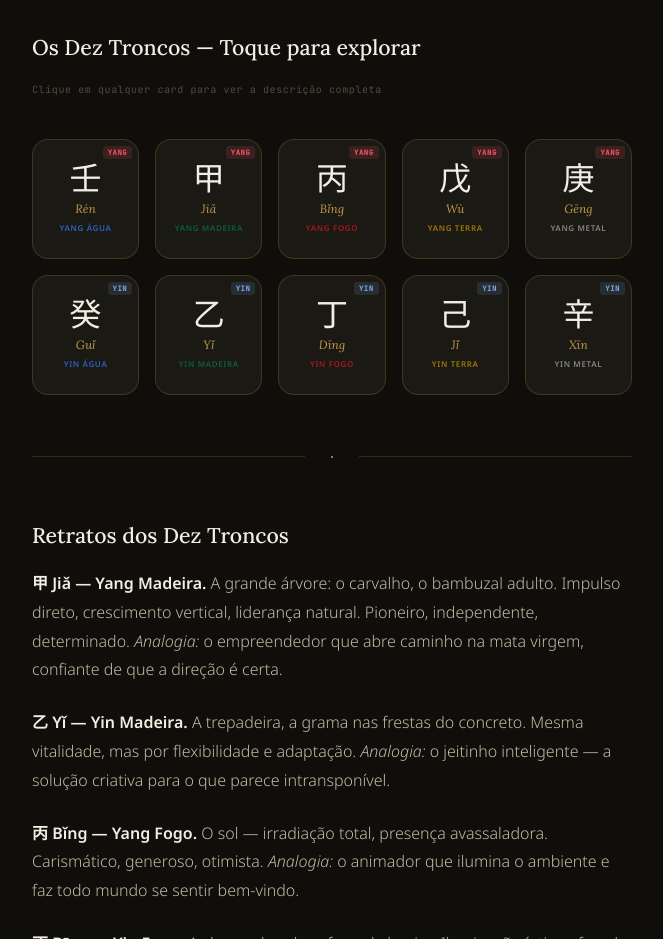
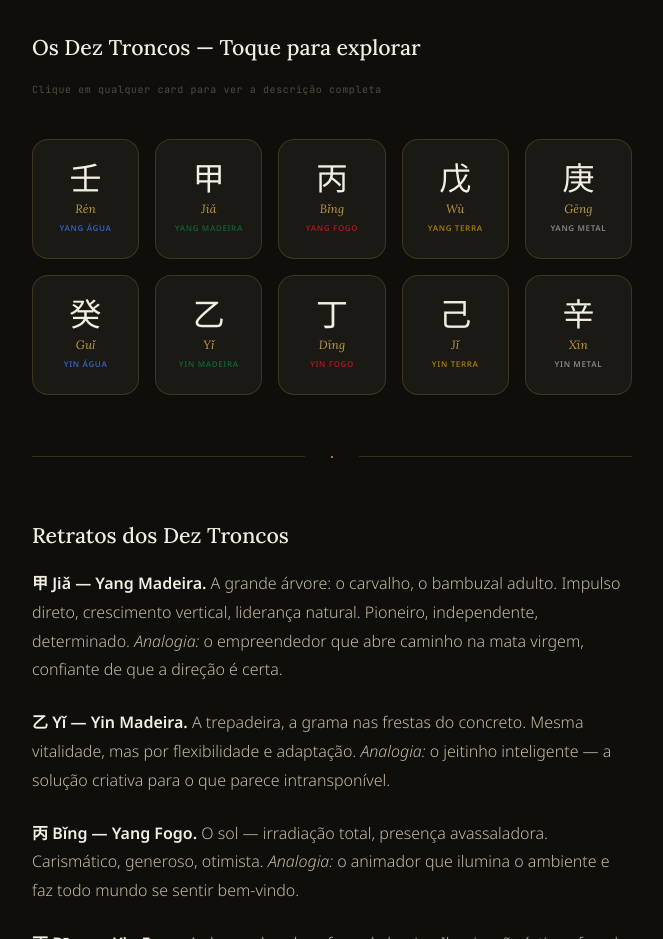
Before and after one commit to ShimaArtBr/12-passos, a plain HTML site: page level-06.html in a window 1280 px wide. Shown: the part 1000-1939 px from the top of the page, without its empty margins (308-971 px from the left). Drawn offline with Linux system fonts and the light colour scheme.

Commit message:
Update level-06.html

```diff
--- a/level-06.html
+++ b/level-06.html
@@ -18,9 +18,7 @@
 .trunk-card{cursor:pointer;height:120px;border-radius:var(--rl);border:1px solid var(--gb);background:var(--sc);display:flex;flex-direction:column;align-items:center;justify-content:center;padding:var(--s2);text-align:center;transition:all .2s;user-select:none;position:relative}
 .trunk-card:hover{border-color:var(--gold);box-shadow:0 4px 12px rgba(192,154,74,.15)}
 .trunk-card:focus{outline:none;border-color:var(--gold);box-shadow:0 0 0 3px rgba(192,154,74,.2)}
-.trunk-card::before{content:attr(data-pol);font-family:var(--fm2);font-size:.45rem;font-weight:600;letter-spacing:.08em;text-transform:uppercase;position:absolute;top:6px;right:6px;padding:1px 5px;border-radius:3px}
-.trunk-card[data-pol="Yang"]::before{background:color-mix(in srgb,var(--fd) 15%,transparent);color:var(--fd)}
-.trunk-card[data-pol="Yin"]::before{background:color-mix(in srgb,var(--wd) 15%,transparent);color:var(--wd)}
+
 @media(max-width:768px){.trunk-grid{grid-template-columns:repeat(3,1fr)}.trunk-card{height:100px}}
 .trunk-hanzi{font-family:var(--fc);font-size:2rem;color:var(--ip);font-style:normal;line-height:1;margin-bottom:4px}
 .trunk-pinyin{font-family:var(--ff);font-size:.75rem;font-style:italic;color:var(--gold);display:block}
```
